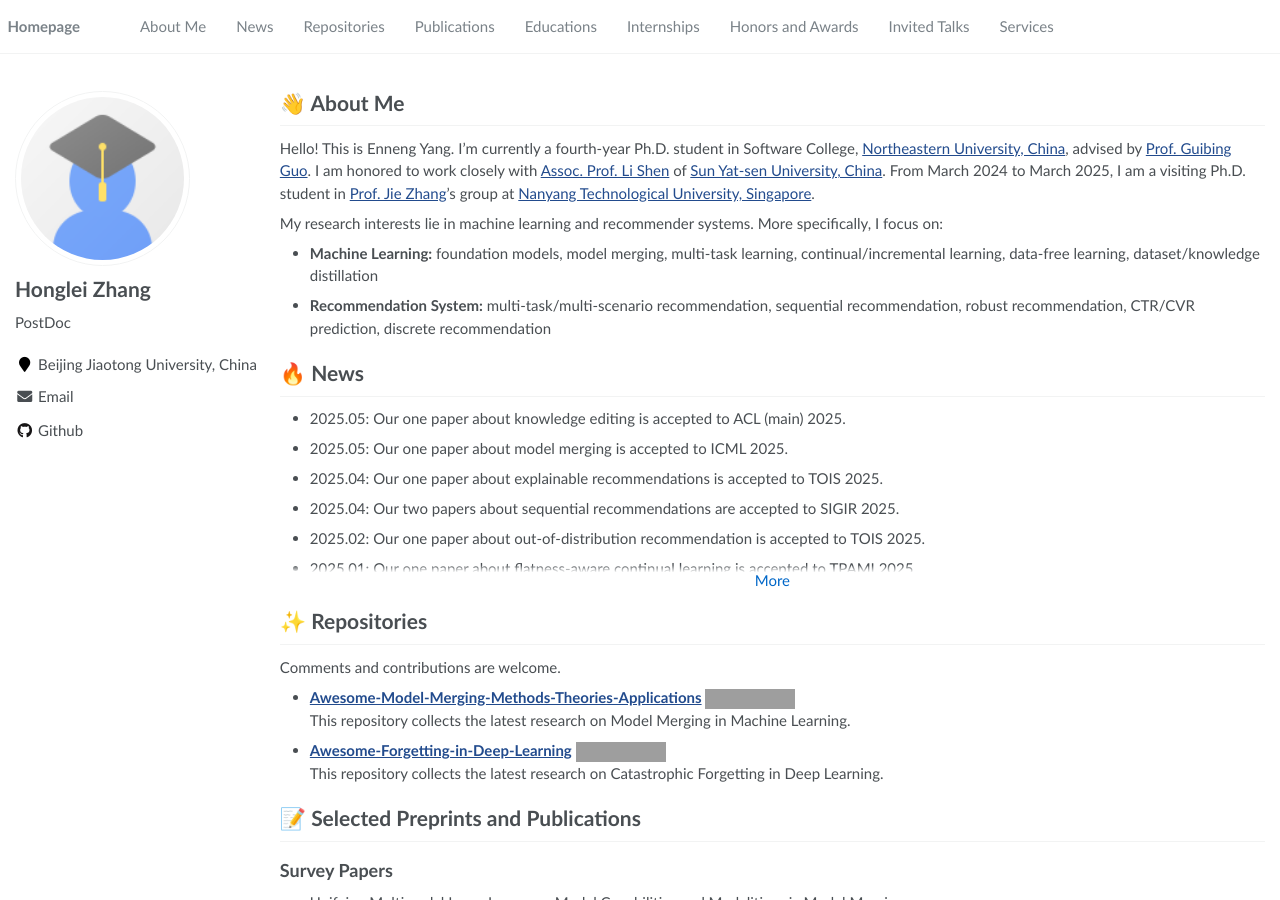
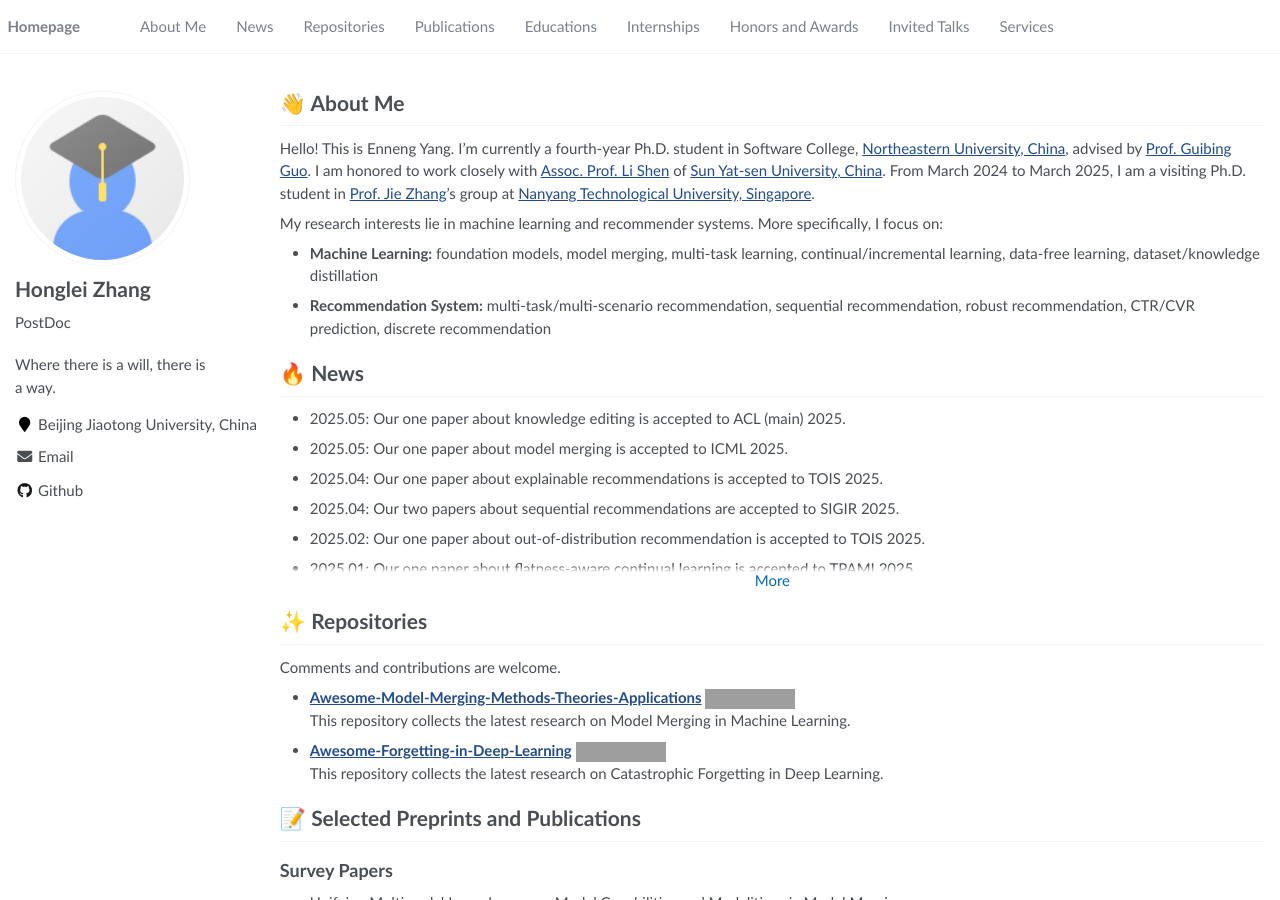
Before and after one commit to hongleizhang/hongleizhang.github.io, a Jekyll site: the page built from _pages/about.md, in a window 1280 px wide and 900 px high. Built offline with Jekyll 4.4.1, drawn with Linux system fonts in a browser that asks for light colours; formulas are drawn with MathJax 3; grey boxes are pictures that could not be loaded.

Commit message:
update config

```diff
--- a/_config.yml
+++ b/_config.yml
@@ -7,7 +7,7 @@
 
 # Site Settings
 title                    : "Honglei Zhang"
-description              : ""
+description              : "Where there is a will, there is a way."
 repository               : "hongleizhang/hongleizhang.github.io"
 google_scholar_stats_use_cdn : true
 
```
